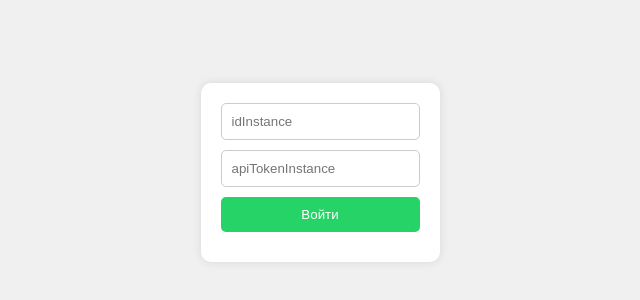
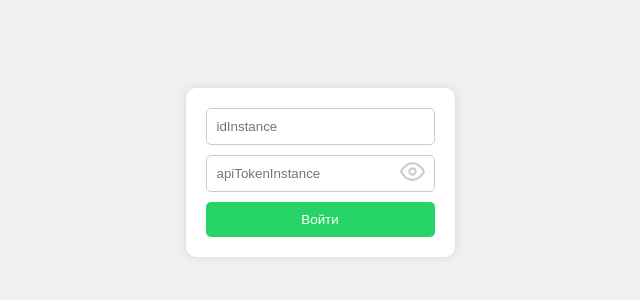
Before and after one commit to olesya-sh-dev/whatsapp-chat, a React (Create React App) app: page / in a window 1280 px wide. Shown: the part 228-528 px from the top of the page, without its empty margins (320-960 px from the left). Built offline with nearby package versions, Linux system fonts and the light colour scheme.

Commit message:
fix: toast

```diff
--- a/package.json
+++ b/package.json
@@ -7,6 +7,7 @@
     "cra-template-typescript": "1.2.0",
     "react": "^18.2.0",
     "react-dom": "^18.2.0",
+    "react-feather": "^2.0.10",
     "react-scripts": "5.0.1",
     "react-toastify": "^11.0.3",
     "web-vitals": "^4.2.4"
--- a/src/App.css
+++ b/src/App.css
@@ -43,9 +43,35 @@ body {
   cursor: pointer;
 }
 
-.login-form button:hover {
-  background-color: #128c7e;
+
+.password-input-wrapper {
+  position: relative;
 }
+
+.password-input-wrapper input {
+  padding-right: 40px; /* Добавляем отступ для иконки */
+}
+.password-input-wrapper button {
+  background: none;
+}
+.password-toggle {
+  position: absolute;
+  right: 0px;
+  top: 50%;
+  transform: translateY(-50%);
+  background: none;
+  border: none;
+  cursor: pointer;
+
+}
+
+.password-toggle svg {
+  width: 25px;
+  height: 25px;
+  stroke: #ccc;/* Серый цвет для линии зачеркивания */
+  stroke-width: 2; /* Толщина линии */
+}
+
 
 .chat-container {
   display: flex;
--- a/src/App.tsx
+++ b/src/App.tsx
@@ -11,10 +11,9 @@ const App: React.FC = () => {
   const [isLoggedIn, setIsLoggedIn] = useState<boolean>(false);
 
   const handleLogin = (idInstance: string, apiTokenInstance: string) => {
-    // Здесь можно добавить дополнительную проверку данных, если необходимо
     setIdInstance(idInstance);
     setApiTokenInstance(apiTokenInstance);
-    setIsLoggedIn(true); // Устанавливаем флаг в true после успешного входа
+    setIsLoggedIn(true);
   };
 
   return (
--- a/src/components/Login.tsx
+++ b/src/components/Login.tsx
@@ -1,7 +1,8 @@
 import React, { useState } from 'react';
-import axios, { Axios, AxiosError } from 'axios';
+import axios, { AxiosError } from 'axios';
 import { toast, ToastContainer } from 'react-toastify';
 import 'react-toastify/dist/ReactToastify.css';
+import { Eye, EyeOff } from 'react-feather';
 
 interface LoginProps {
   onLogin: (idInstance: string, apiTokenInstance: string) => void;
@@ -11,6 +12,7 @@ const Login: React.FC<LoginProps> = ({ onLogin }) => {
   const [idInstance, setIdInstance] = useState('');
   const [apiTokenInstance, setApiTokenInstance] = useState('');
   const [loading, setLoading] = useState(false);
+  const [showPassword, setShowPassword] = useState(false);
 
   const handleSubmit = async (e: React.FormEvent) => {
     e.preventDefault();
@@ -41,6 +43,11 @@ const Login: React.FC<LoginProps> = ({ onLogin }) => {
     }
   };
 
+  // Функция для переключения видимости пароля
+  const togglePasswordVisibility = () => {
+    setShowPassword(!showPassword);
+  };
+
   return (
     <form onSubmit={handleSubmit} className="login-form">
       <input
@@ -49,16 +56,21 @@ const Login: React.FC<LoginProps> = ({ onLogin }) => {
         value={idInstance}
         onChange={(e) => setIdInstance(e.target.value)}
       />
-      <input
-        type="text"
-        placeholder="apiTokenInstance"
-        value={apiTokenInstance}
-        onChange={(e) => setApiTokenInstance(e.target.value)}
-      />
+      <div className="password-input-wrapper">
+        <input
+
+          type={showPassword ? 'text' : 'password'}
+          placeholder="apiTokenInstance"
+          value={apiTokenInstance}
+          onChange={(e) => setApiTokenInstance(e.target.value)}
+        />
+        <button type="button" onClick={togglePasswordVisibility} className="password-toggle">
+          {showPassword ? <EyeOff /> : <Eye />}
+        </button>
+      </div>
       <button type="submit" disabled={loading}>
         {loading ? 'Проверка...' : 'Войти'}
       </button>
-      <ToastContainer /> {/* Контейнер для тостов */}
     </form>
   );
 };
--- a/src/components/SendMessage.tsx
+++ b/src/components/SendMessage.tsx
@@ -1,6 +1,6 @@
 import React, { useState, useEffect } from 'react';
 import axios from 'axios';
-import { toast } from 'react-toastify';
+import { toast, ToastContainer } from 'react-toastify';
 
 interface SendMessageProps {
   idInstance: string;
@@ -25,9 +25,12 @@ const SendMessage: React.FC<SendMessageProps> = ({ idInstance, apiTokenInstance
           chatId: `${phone}@c.us`,
           message,
         }
+
       );
+
       setIncomingMessages((prev) => [...prev, { text: message, isIncoming: false }]); // Добавляем исходящее сообщение
       setMessage('');
+      toast.success('Сообщение успешно отправлено.');
     } catch (error) {
       console.error('Ошибка при отправке сообщения:', error);
       toast.error('Не удалось отправить сообщение.'); // Показываем ошибку в тосте
@@ -52,7 +55,7 @@ const SendMessage: React.FC<SendMessageProps> = ({ idInstance, apiTokenInstance
           if (messageData.typeMessage === 'textMessage') {
             const textMessage = messageData.textMessageData.textMessage;
             const sender = messageData.senderData.sender;
-            console.log(sender); // Извлекаем номер телефона отправителя
+
             // Добавляем сообщение в список входящих
             setIncomingMessages((prev) => [...prev, { text: textMessage, isIncoming: true, sender }]);
           }
@@ -65,7 +68,7 @@ const SendMessage: React.FC<SendMessageProps> = ({ idInstance, apiTokenInstance
       }
     } catch (error) {
       console.error('Ошибка при получении сообщения:', error);
-      toast.error('Не удалось получить сообщение.'); // Показываем ошибку в тосте
+      //toast.error('Не удалось получить сообщение.'); // Показываем ошибку в тосте
     }
   };
 
@@ -80,14 +83,14 @@ const SendMessage: React.FC<SendMessageProps> = ({ idInstance, apiTokenInstance
       <input
         className="phone-input"
         type="text"
-        placeholder="Номер телефона"
+        placeholder="Введите номер телефона получателя"
         value={phone}
         onChange={(e) => setPhone(e.target.value)}
       />
       <div className="messages">
         {incomingMessages.map((msg, index) => (
           <div key={index} className={`message ${msg.isIncoming ? 'incoming' : 'outgoing'}`}>
-            {msg.isIncoming && msg.sender && <p className="sender">From: {msg.sender}</p>}
+
             <p>{msg.text}</p>
           </div>
         ))}
@@ -103,6 +106,7 @@ const SendMessage: React.FC<SendMessageProps> = ({ idInstance, apiTokenInstance
           {'>'}
         </button>
       </div>
+      <ToastContainer />
     </div>
   );
 };
```
Also changed, not shown: 1 other file (tests, documents, lock files or other folders).
